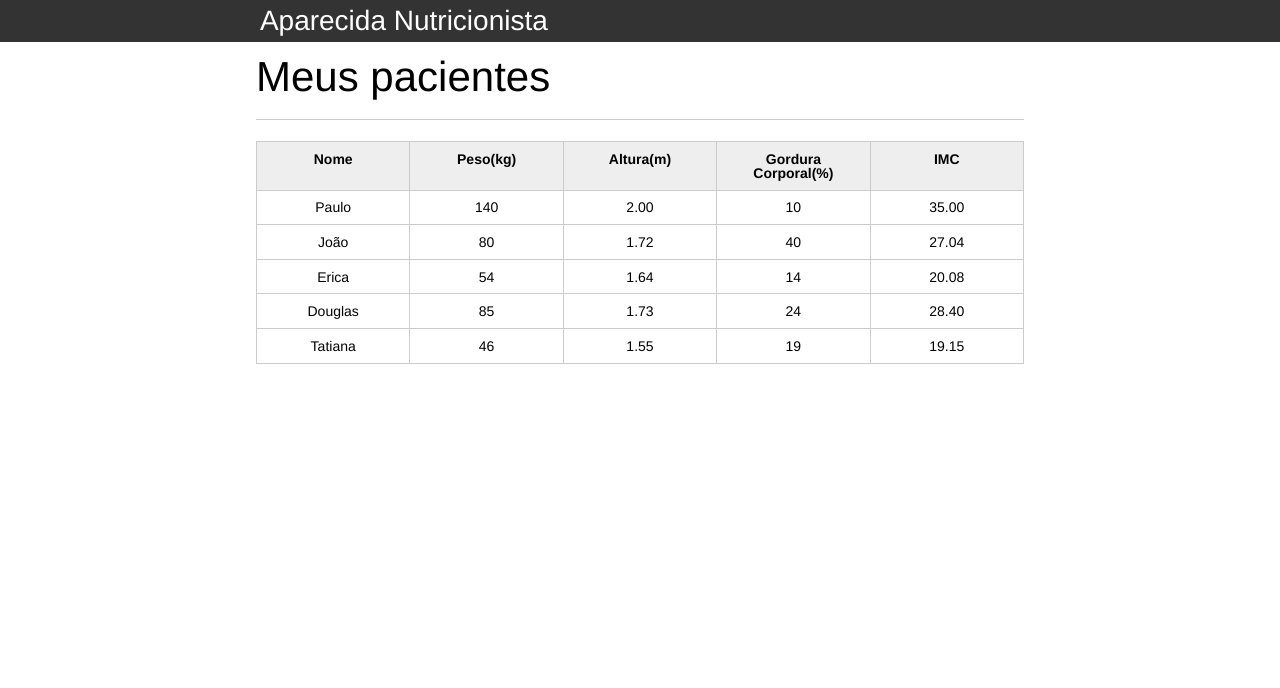
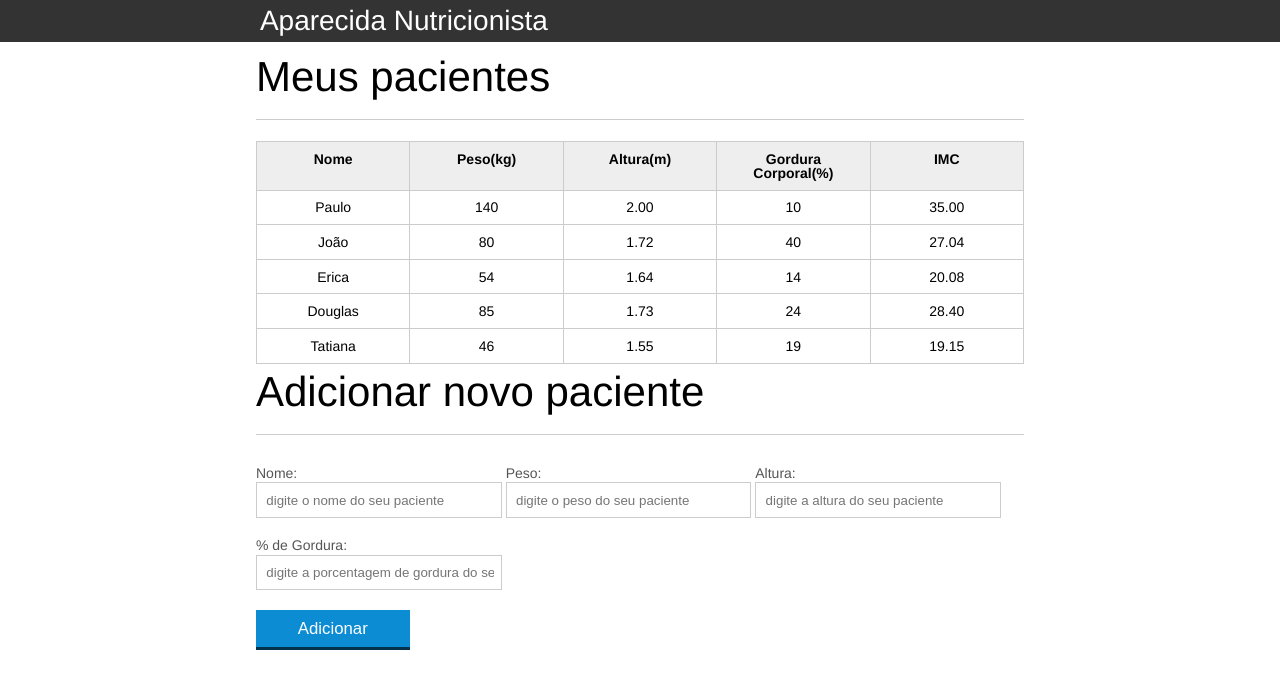
Before and after one commit to danielsilveira-dev/javascript, a plain HTML site: page introducao-javascript/index.html in a window 1280 px wide. Drawn offline with Linux system fonts and the light colour scheme.

Commit message:
feat(javascript): Escutando eventos

```diff
--- a/introducao-javascript/index.html
+++ b/introducao-javascript/index.html
@@ -69,6 +69,55 @@
         </table>
       </section>
     </main>
+    <!-- ... -->
+    <section class="container">
+      <h2 id="titulo-form">Adicionar novo paciente</h2>
+      <form>
+        <div class="grupo">
+          <label for="nome">Nome:</label>
+          <input
+            id="nome"
+            name="nome"
+            type="text"
+            placeholder="digite o nome do seu paciente"
+            class="campo"
+          />
+        </div>
+        <div class="grupo">
+          <label for="peso">Peso:</label>
+          <input
+            id="peso"
+            name="peso"
+            type="text"
+            placeholder="digite o peso do seu paciente"
+            class="campo campo-medio"
+          />
+        </div>
+        <div class="grupo">
+          <label for="altura">Altura:</label>
+          <input
+            id="altura"
+            name="altura"
+            type="text"
+            placeholder="digite a altura do seu paciente"
+            class="campo campo-medio"
+          />
+        </div>
+        <div class="grupo">
+          <label for="gordura">% de Gordura:</label>
+          <input
+            id="gordura"
+            type="text"
+            placeholder="digite a porcentagem de gordura do seu paciente"
+            class="campo campo-medio"
+          />
+        </div>
+
+        <button id="adicionar-paciente" class="botao bto-principal">
+          Adicionar
+        </button>
+      </form>
+    </section>
     <script src="./js/principal.js"></script>
   </body>
 </html>
--- a/introducao-javascript/js/principal.js
+++ b/introducao-javascript/js/principal.js
@@ -3,8 +3,7 @@ titulo.textContent = "Aparecida Nutricionista";
 
 var pacientes = document.querySelectorAll(".paciente");
 
-for(var i = 0; i < pacientes.length; i++){
-
+for (var i = 0; i < pacientes.length; i++) {
   var paciente = pacientes[i];
   var tdPeso = paciente.querySelector(".info-peso");
   var peso = tdPeso.textContent;
@@ -17,19 +16,26 @@ for(var i = 0; i < pacientes.length; i++){
   var pesoEhValido = true;
   var alturaEhValida = true;
 
-    if(peso <= 0 || peso >= 1000){
-        console.log("Peso inválido!")
+  if (peso <= 0 || peso >= 1000) {
+    console.log("Peso inválido!");
     pesoEhValido = false;
-        tdImc.textContent = "Peso invállido!"
-
+    tdImc.textContent = "Peso invállido!";
   }
-    if(altura <= 0 || altura >= 3.00){
-        console.log("Altura inválida!")
+  if (altura <= 0 || altura >= 3.0) {
+    console.log("Altura inválida!");
     alturaEhValida = false;
-        tdImc.textContent = "Altura invállida!"
+    tdImc.textContent = "Altura invállida!";
   }
-    if(pesoEhValido && alturaEhValida){
+  if (pesoEhValido && alturaEhValida) {
     var imc = peso / (altura * altura);
     tdImc.textContent = imc.toFixed(2);
   }
 }
+
+// titulo.addEventListener("click", function () {
+//   console.log("Olha só posso chamar uma função anônima");
+// });
+var botaoAdicionar = document.querySelector("#adicionar-paciente");
+botaoAdicionar.addEventListener("click", function () {
+  console.log("Oi, cliquei no botão.");
+});
```
Also changed, not shown: README.md. Lines whose indentation alone changed are shown as unchanged.
